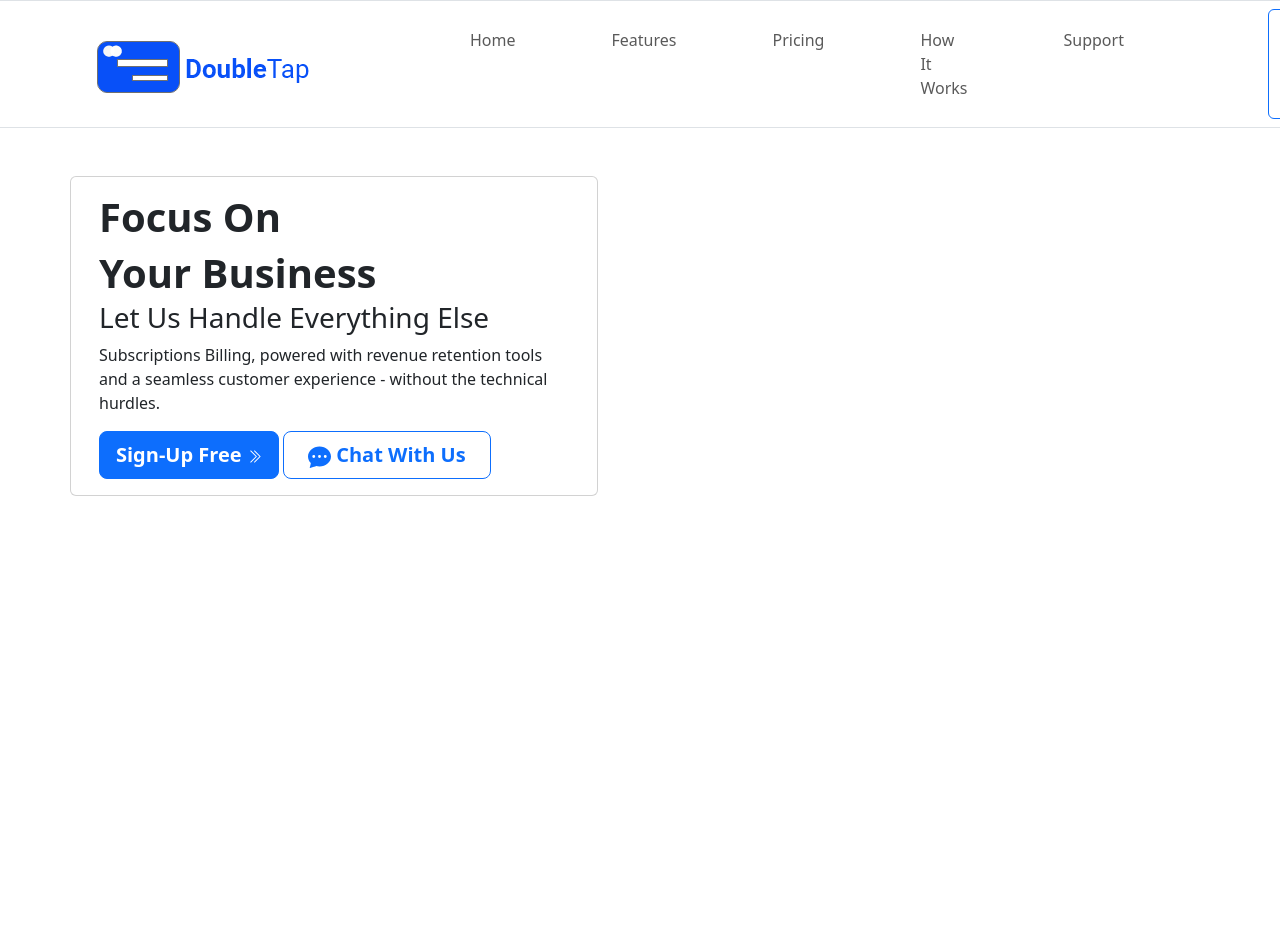
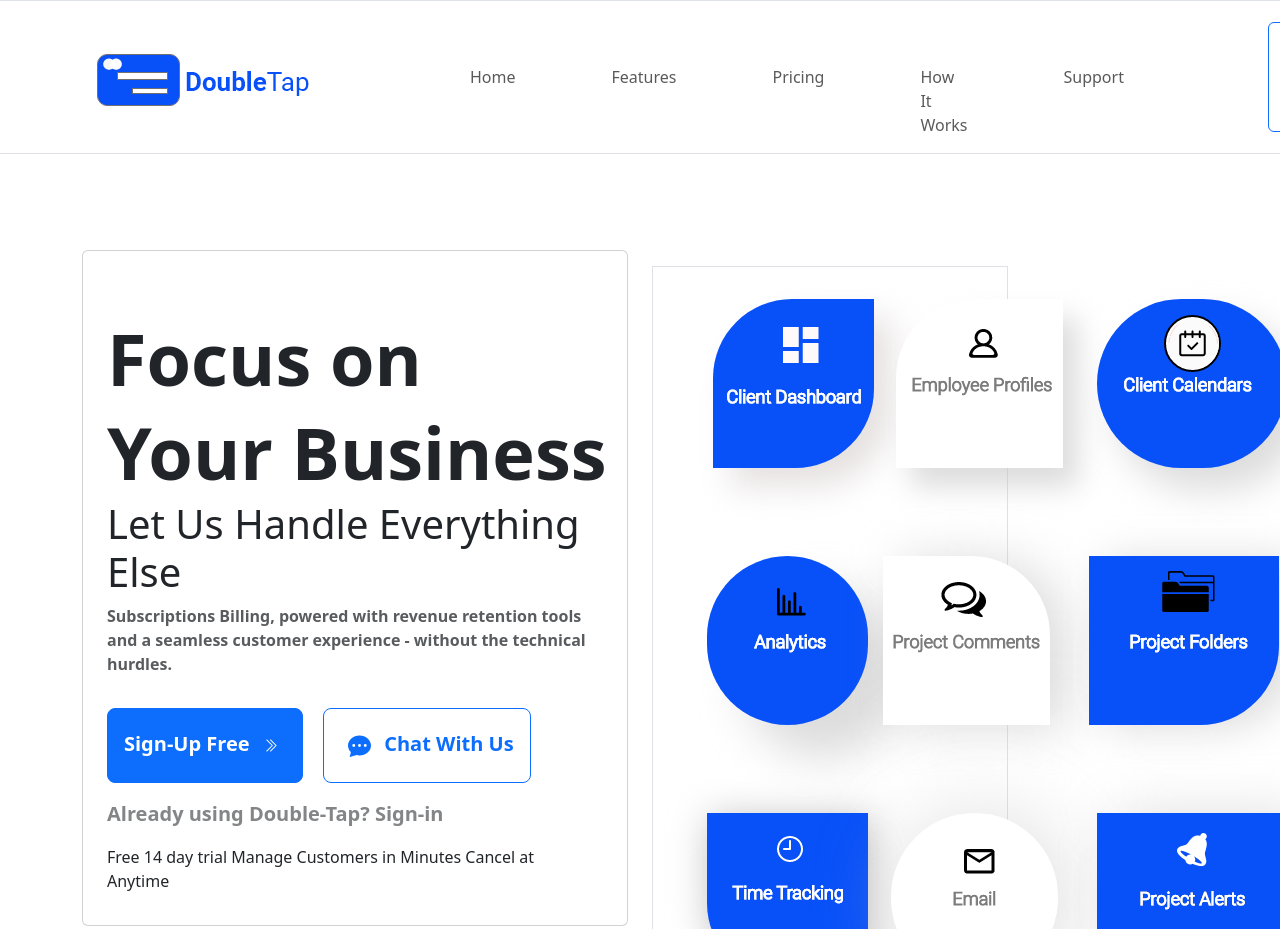
Before and after one commit to Rcordero231/crm-webpage, a plain HTML site: page index.html in a window 1280 px wide. Shown: the top 929 px of the page. Before the commit the page ends 800 px from the top, so only its background shows below. Drawn offline with nearby package versions, Linux system fonts and the light colour scheme.

Commit message:
finished section 1

```diff
--- a/index.html
+++ b/index.html
@@ -7,6 +7,7 @@
     <link rel="stylesheet" href="https://cdn.jsdelivr.net/npm/bootstrap@5.3.2/dist/css/bootstrap.min.css">
 </head>
 <body>
+    <!-- Nav Bar -->
     <div class="row border px-5 mb-5">
         <nav class="navbar navbar-expand-lg">
             <div class="container-fluid">
@@ -15,11 +16,11 @@
                 </a>
                 <div class="collapse navbar-collapse">
                     <div class="navbar-nav fw-medium d-flex px-5">
-                        <a class="nav-link px-5" href="#">Home</a>
-                        <a class="nav-link px-5" href="#">Features</a>
-                        <a class="nav-link px-5" href="#">Pricing</a>
-                        <a class="nav-link px-5" href="#">How It Works</a>
-                        <a class="nav-link px-5" href="#">Support</a>
+                        <a class="nav-link px-5 mt-5" href="#">Home</a>
+                        <a class="nav-link px-5 mt-5" href="#">Features</a>
+                        <a class="nav-link px-5 mt-5" href="#">Pricing</a>
+                        <a class="nav-link px-5 mt-5" href="#">How It Works</a>
+                        <a class="nav-link px-5 mt-5" href="#">Support</a>
                     </div>
                     <div class="collapse navbar-collapse justify-content-md-end px-5">
                         <div class="navbar-nav d-grid gap-2 d-md-flex justify-content-md-end">
@@ -31,28 +32,46 @@
             </div>
         </nav>
     </div>
-
+    <!-- Contents 1 -->
     <div class="container">
         <div class="row">
-            <div class="card" style="width: 33rem;">
+            <!-- Card contents -->
+            <div class="col-md-6">
+                <div class="card border-1 mt-5" style="width: 50=rem;">
                     <div class="card-body">
-                    <h1 class="card-title fw-bold">Focus On</h1>
-                    <h1 class="card-title fw-bold">Your Business</h1>
-                    <h3 class="card-subtitle mb-2">Let Us Handle Everything Else</h3>
-                    <p class="card-text">Subscriptions Billing, powered with revenue retention tools and a seamless customer experience - without the technical hurdles.</p>
-                    <button type="button" class="btn btn btn-primary btn-lg fw-bold">Sign-Up Free
-                        <svg xmlns="http://www.w3.org/2000/svg" width="15" height="25" fill="currentColor" class="bi bi-chevron-double-right" viewBox="0 0 16 16">
+                        <h1 class="card-title fw-bold display-2 ms-2 mt-5">Focus on</h1>
+                        <h1 class="card-title fw-bold display-2 ms-2 mt-0">Your Business</h1>
+                        <h1 class="card-subtitle ms-2 mb-2">Let Us Handle Everything Else</h1>
+                        <p class="card-text text-body-secondary ms-2 fw-bold">Subscriptions Billing, powered with revenue retention tools and a seamless customer experience - without the technical hurdles.</p>
+                        <button type="button" class="btn btn btn-primary btn-lg fw-bold ms-2 p-3 mt-3">Sign-Up Free
+                            <svg xmlns="http://www.w3.org/2000/svg" width="15" height="25" fill="currentColor" class="bi bi-chevron-double-right m-2" viewBox="0 0 16 16">
                                 <path fill-rule="evenodd" d="M3.646 1.646a.5.5 0 0 1 .708 0l6 6a.5.5 0 0 1 0 .708l-6 6a.5.5 0 0 1-.708-.708L9.293 8 3.646 2.354a.5.5 0 0 1 0-.708z"/>
                                 <path fill-rule="evenodd" d="M7.646 1.646a.5.5 0 0 1 .708 0l6 6a.5.5 0 0 1 0 .708l-6 6a.5.5 0 0 1-.708-.708L13.293 8 7.646 2.354a.5.5 0 0 1 0-.708z"/>
                             </svg>
                         </button>
-                    <button type="button" class="btn btn-outline-primary fw-bold btn-lg px-4 mb-">
-                        <svg xmlns="http://www.w3.org/2000/svg" width="23" height="23" fill="currentColor" class="bi bi-chat-dots-fill" viewBox="0 0 16 16">
+                        <button type="button" class="btn btn-outline-primary fw-bold btn-lg p-3 ms-3 mt-3">
+                            <svg xmlns="http://www.w3.org/2000/svg" width="23" height="25" fill="currentColor" class="bi bi-chat-dots-fill m-2" viewBox="0 0 16 16">
                                 <path d="M16 8c0 3.866-3.582 7-8 7a9.06 9.06 0 0 1-2.347-.306c-.584.296-1.925.864-4.181 1.234-.2.032-.352-.176-.273-.362.354-.836.674-1.95.77-2.966C.744 11.37 0 9.76 0 8c0-3.866 3.582-7 8-7s8 3.134 8 7M5 8a1 1 0 1 0-2 0 1 1 0 0 0 2 0m4 0a1 1 0 1 0-2 0 1 1 0 0 0 2 0m3 1a1 1 0 1 0 0-2 1 1 0 0 0 0 2"/>
                             </svg>
-                        Chat With Us</button>
+                            Chat With Us
+                        </button>
+                            <p class="card-text m-3 card-subtitle text-body-secondary fw-bold fs-5 opacity-75 ms-2"> Already using Double-Tap? Sign-in</p>
+                            <p class="ms-2 card-text m-3"> Free 14 day trial Manage Customers in Minutes Cancel at Anytime<p>
                     </div>
                 </div>
+            </div>
+            <!-- Image -->
+            <div class="col-md-4 mt-5">
+                <div class="border mt-3">
+                    <img src="DoubleTapAssets/how_it_works/Header-Side-1.png" alt="">
+                </div>
+            </div>
+        </div>
+    </div>
+
+    <div class="container">
+        <div class="row">
+            <h2>Start to Explore Double Tap</h2>
         </div>
     </div>
 </body>
```
Lines whose indentation alone changed are shown as unchanged.
